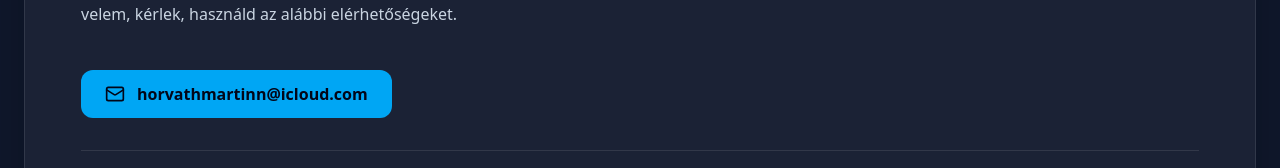
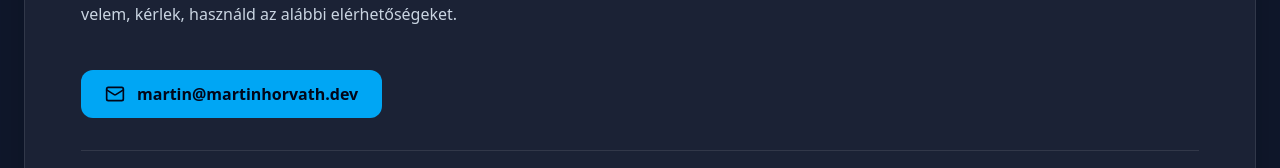
Before and after one commit to horvathmartin97/portfolio, a React (Vite) app in the folder MartinH-Portfolio/: page / in a window 1280 px wide. Shown: the part 7604-7772 px from the top of the page. Built offline with nearby package versions, Linux system fonts and the light colour scheme.

Commit message:
email changed

```diff
--- a/MartinH-Portfolio/src/components/Contact.tsx
+++ b/MartinH-Portfolio/src/components/Contact.tsx
@@ -46,12 +46,12 @@ export default function Contact() {
           </div>
 
           <a
-            href="mailto:horvathmartinn@icloud.com"
+            href="mailto:martin@martinhorvath.dev"
             aria-label={t("contact.email_aria_label")}
             className="inline-flex items-center gap-3 bg-sky-500 hover:bg-sky-400 text-slate-950 font-semibold px-6 py-3 rounded-xl transition-all mb-8"
           >
             <Mail size={20} />
-            horvathmartinn@icloud.com
+            martin@martinhorvath.dev
           </a>
 
           <div className="border-t border-white/10 mb-8" />
```
